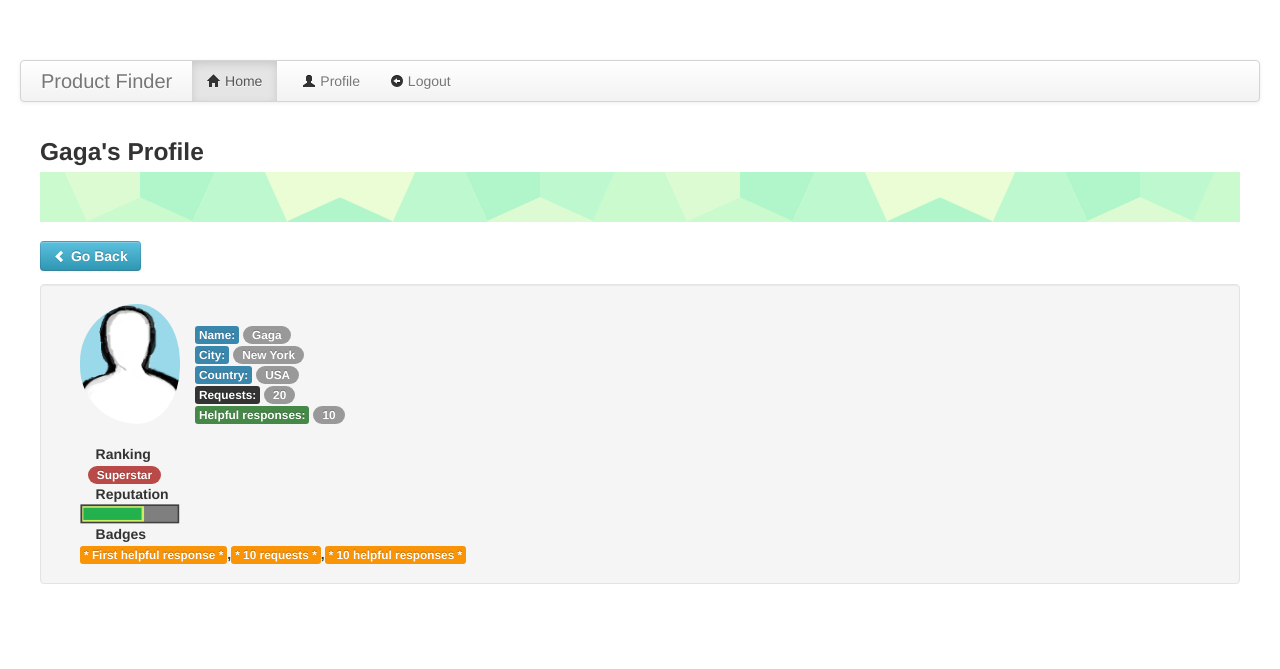
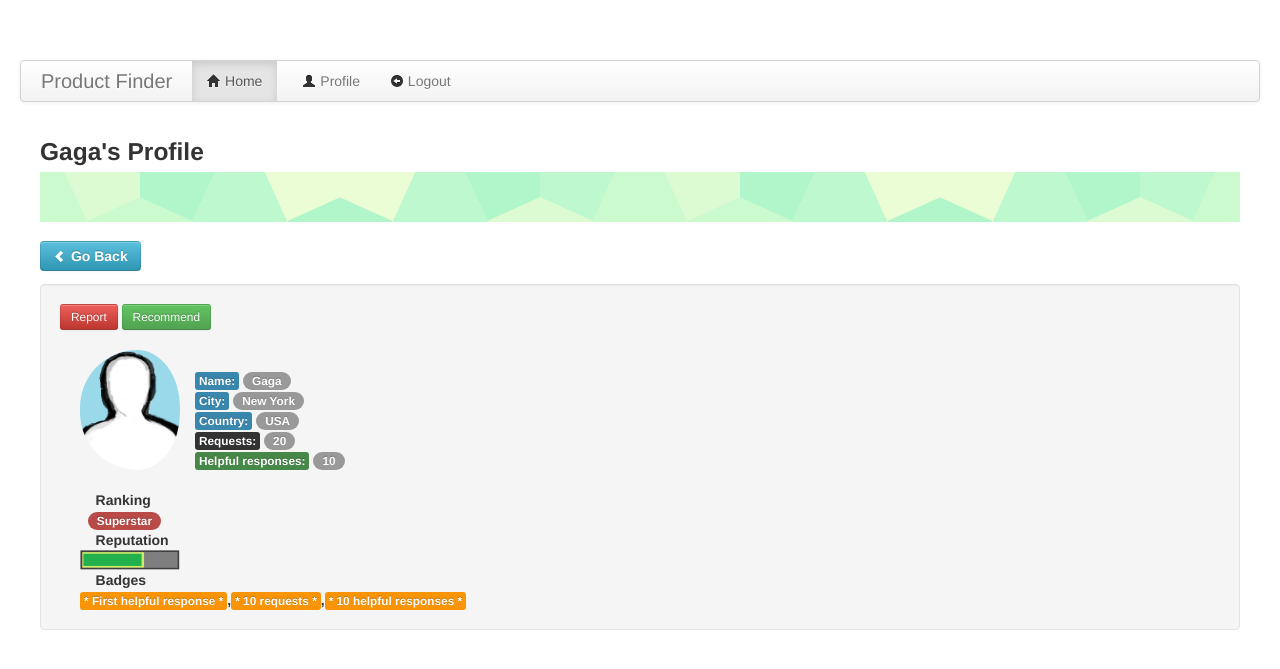
Before and after one commit to IoannisCleary/Product_Finder, a Django app: a page that uses productfinder/templates/product_finder/profile.html in a window 1280 px wide. Shown: the top 669 px of the page. Run offline with Django 3.2, Linux system fonts and the light colour scheme; data comes from the database, SQL or seed files in the repository; both versions use the stored data as it was after the commit; parts of the project's set-up code (start-up, migrations or seed data) failed here and were passed over; some libraries are stand-ins or nearby versions.

Commit message:
Added report and recommend buttons
Profile page

```diff
--- a/productfinder/templates/product_finder/profile.html
+++ b/productfinder/templates/product_finder/profile.html
@@ -10,6 +10,7 @@
 		<a href="/product_finder/" class="btn btn-info" role="button"><i class="icon-white icon-chevron-left"></i> Go Back</a>
     </h3>
     <div class="well">
+	 <a href="#" class="btn-danger btn btn-small">Report</a>&nbsp;<a href="#" class="btn-success btn btn-small">Recommend</a><br/><br/>
 	<div class="container-fluid">
 	 <a class="pull-left">
         <img class="img-circle" style="height:120px;width:100px; padding-right:15px;" src="{% static "user_big.png" %}"></a>
```
Also changed, not shown: productfinder/productfinder.db.
